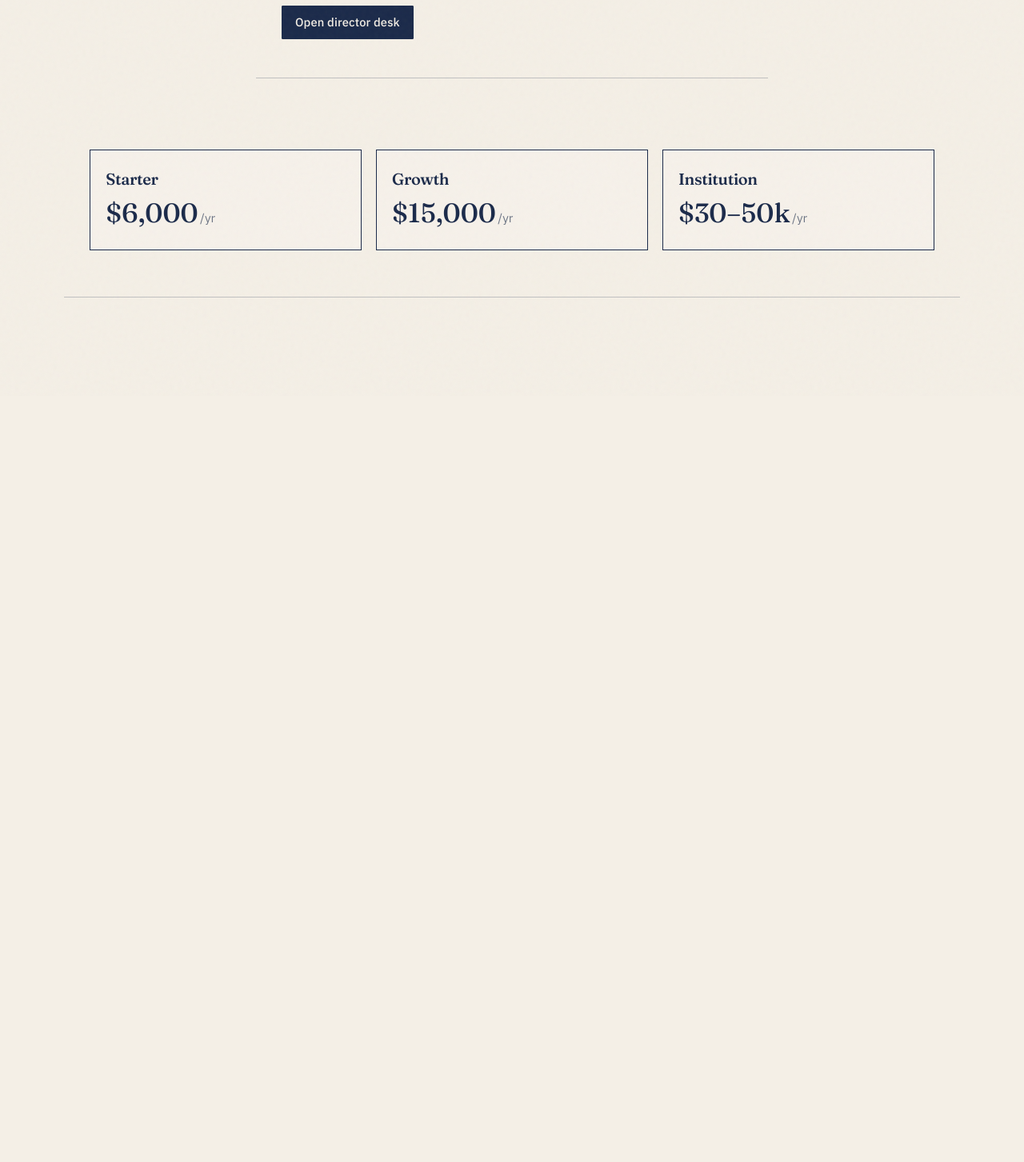
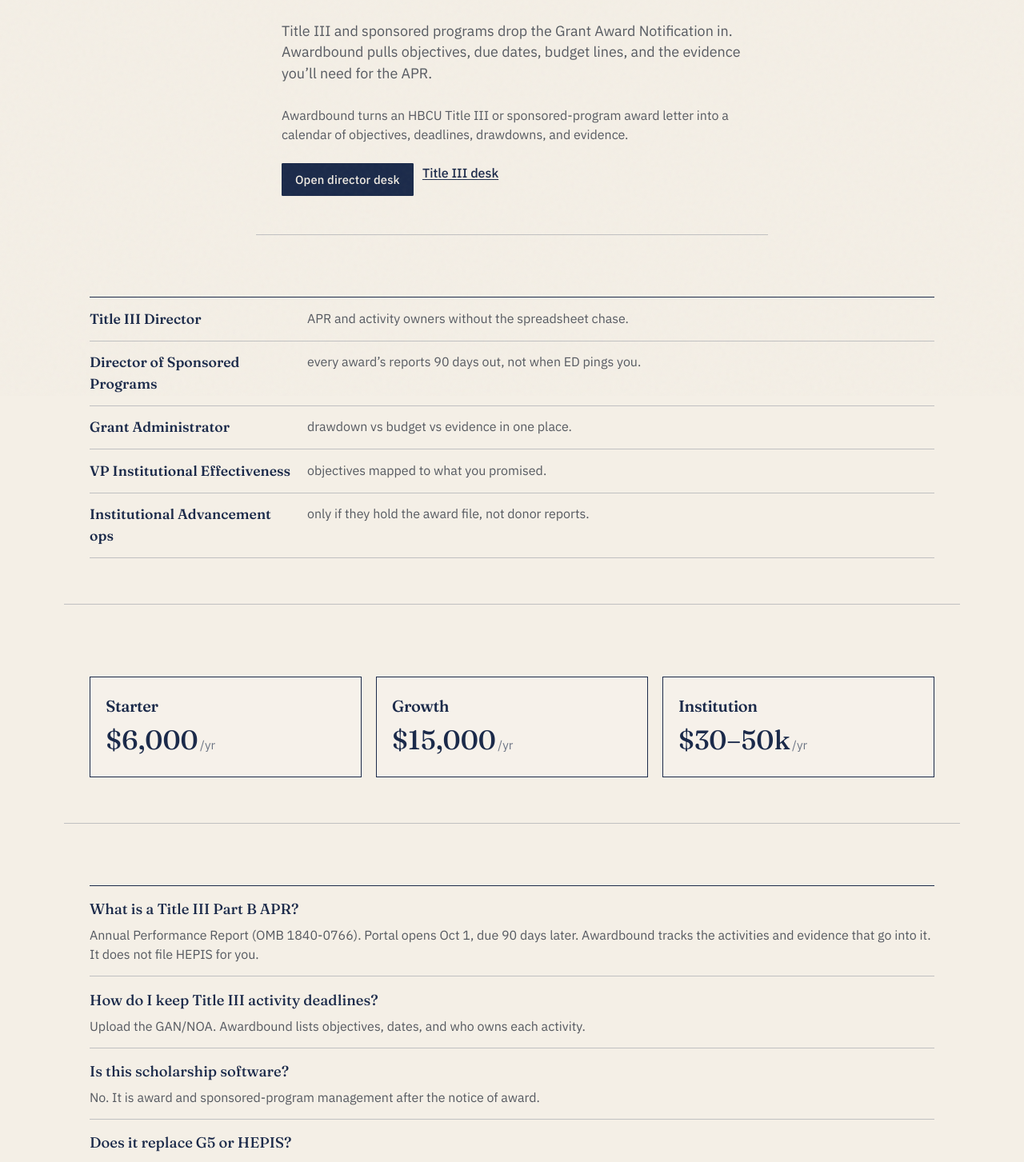
Before and after one commit to Cloutgenie/awardbound, a React (Vite) app: page / in a window 1280 px wide. Shown: the part 305-1758 px from the top of the page at 80% size. Before the commit the page ends 800 px from the top, so only its background shows below. Built offline with nearby package versions, Linux system fonts and the light colour scheme.

Commit message:
Apply locked Shells copy on the Awardbound landing
Verbatim H1, sub, AEO, ICPs, FAQs, SEO title, and meta. Own-site
homepage with a short /title-iii page next to the director desk.

Co-authored-by: Cloutgenie <Cloutgenie@users.noreply.github.com>

```diff
--- a/index.html
+++ b/index.html
@@ -4,14 +4,17 @@
     <meta charset="UTF-8" />
     <link rel="icon" type="image/svg+xml" href="/favicon.svg" />
     <meta name="viewport" content="width=device-width, initial-scale=1.0" />
-    <meta name="description" content="Awardbound. Upload the NOA. Get the calendar." />
+    <meta
+      name="description"
+      content="Upload the Grant Award Notification. Get objectives, deadlines, budget, and evidence in one calendar. Built for HBCU Title III and sponsored programs offices."
+    />
     <link rel="preconnect" href="https://fonts.googleapis.com" />
     <link rel="preconnect" href="https://fonts.gstatic.com" crossorigin />
     <link
       href="https://fonts.googleapis.com/css2?family=Fraunces:opsz,wght@9..144,480;9..144,560;9..144,640&family=IBM+Plex+Sans:wght@400;500;600&display=swap"
       rel="stylesheet"
     />
-    <title>Awardbound</title>
+    <title>Title III and sponsored-program grant calendar | Awardbound</title>
   </head>
   <body>
     <div id="root"></div>
--- a/src/pages/Landing.tsx
+++ b/src/pages/Landing.tsx
@@ -1,5 +1,47 @@
 import { Link } from "react-router-dom";
 import { Mark } from "../components/Mark";
+
+const icps = [
+  {
+    label: "Title III Director",
+    line: "APR and activity owners without the spreadsheet chase.",
+  },
+  {
+    label: "Director of Sponsored Programs",
+    line: "every award’s reports 90 days out, not when ED pings you.",
+  },
+  {
+    label: "Grant Administrator",
+    line: "drawdown vs budget vs evidence in one place.",
+  },
+  {
+    label: "VP Institutional Effectiveness",
+    line: "objectives mapped to what you promised.",
+  },
+  {
+    label: "Institutional Advancement ops",
+    line: "only if they hold the award file, not donor reports.",
+  },
+];
+
+const faqs = [
+  {
+    q: "What is a Title III Part B APR?",
+    a: "Annual Performance Report (OMB 1840-0766). Portal opens Oct 1, due 90 days later. Awardbound tracks the activities and evidence that go into it. It does not file HEPIS for you.",
+  },
+  {
+    q: "How do I keep Title III activity deadlines?",
+    a: "Upload the GAN/NOA. Awardbound lists objectives, dates, and who owns each activity.",
+  },
+  {
+    q: "Is this scholarship software?",
+    a: "No. It is award and sponsored-program management after the notice of award.",
+  },
+  {
+    q: "Does it replace G5 or HEPIS?",
+    a: "No. It is the office calendar and evidence file next to those systems.",
+  },
+];
 
 const fees = [
   { name: "Starter", price: "$6,000", period: "/yr" },
@@ -20,11 +62,34 @@ export function Landing() {
       <section className="hero hero-thin">
         <p className="kicker">Awardbound</p>
         <h1>Upload the NOA. Get the calendar.</h1>
+        <p className="lede">
+          Title III and sponsored programs drop the Grant Award Notification in.
+          Awardbound pulls objectives, due dates, budget lines, and the evidence
+          you’ll need for the APR.
+        </p>
+        <p className="aeo">
+          Awardbound turns an HBCU Title III or sponsored-program award letter
+          into a calendar of objectives, deadlines, drawdowns, and evidence.
+        </p>
         <div className="hero-actions">
           <Link className="btn btn-navy" to="/app">
             Open director desk
           </Link>
+          <Link className="text-link" to="/title-iii">
+            Title III desk
+          </Link>
         </div>
+      </section>
+
+      <section className="band">
+        <ul className="icp-list">
+          {icps.map((icp) => (
+            <li key={icp.label}>
+              <strong>{icp.label}</strong>
+              <span>{icp.line}</span>
+            </li>
+          ))}
+        </ul>
       </section>
 
       <section className="band" id="pricing">
@@ -40,6 +105,17 @@ export function Landing() {
           ))}
         </div>
       </section>
+
+      <section className="band">
+        <dl className="faq-list">
+          {faqs.map((item) => (
+            <div key={item.q}>
+              <dt>{item.q}</dt>
+              <dd>{item.a}</dd>
+            </div>
+          ))}
+        </dl>
+      </section>
     </div>
   );
 }
```
Also changed, not shown: 2 other files (tests, documents, lock files or other folders).
